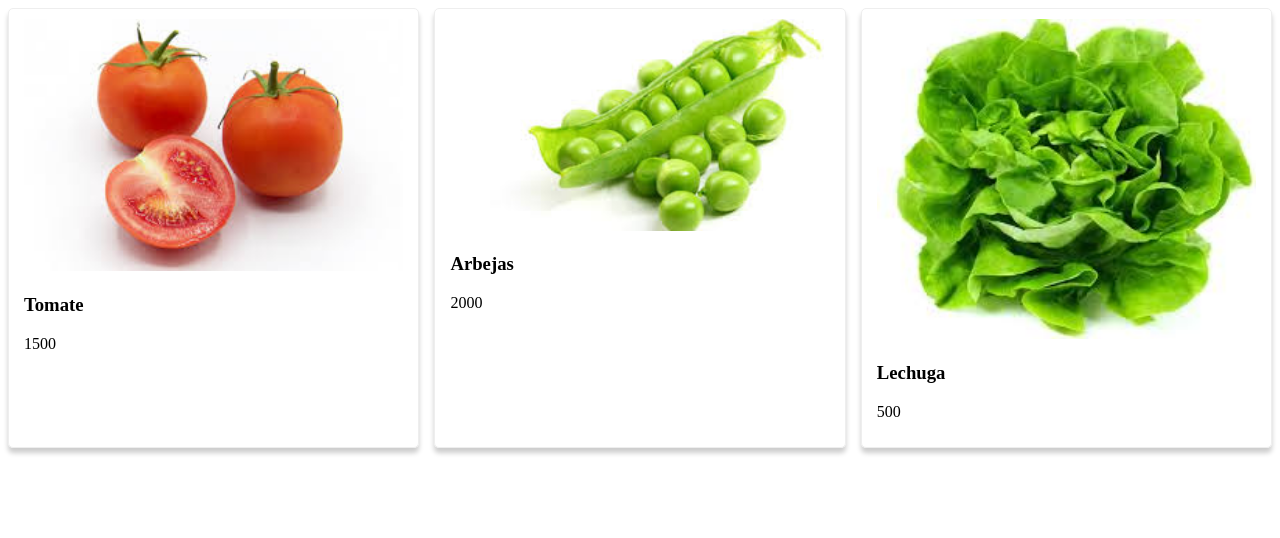
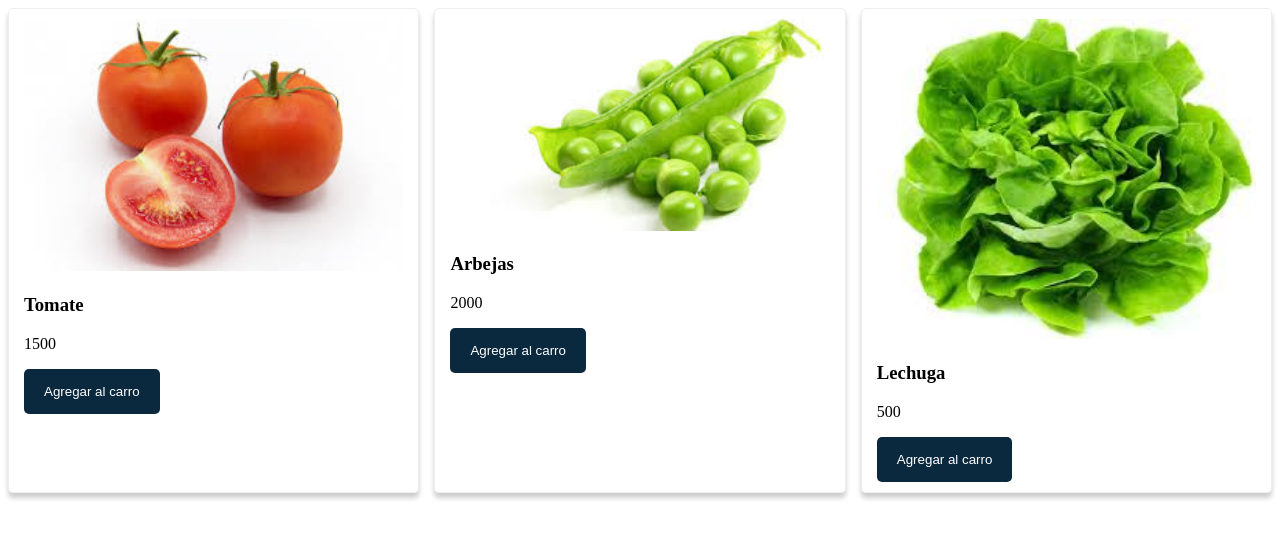
Before and after one commit to PabloRoves/29-proyecto-carro-de-compras, a React (Vite) app: page / in a window 1280 px wide. Shown: the top 538 px of the page. Built offline with nearby package versions, Linux system fonts and the light colour scheme.

Commit message:
Se implementa subsección 191 - Botón para agregar al carro.

```diff
--- /dev/null
+++ b/src/components/Button.jsx
@@ -0,0 +1,22 @@
+import { Component } from 'react'
+
+const styles = {
+    button: {
+        backgroundColor: '#0A283E',
+        color: '#fff',
+        padding: '15px 20px',
+        border: 'none',
+        borderRadius: '5px',
+        cursor: 'pointer',
+
+    }
+}
+class Button extends Component{
+    render(){
+        return(
+            <button style={styles.button} {...this.props}></button>
+        )
+    }
+}
+
+export default Button;
--- a/src/components/Producto.jsx
+++ b/src/components/Producto.jsx
@@ -1,4 +1,5 @@
 import { Component } from "react"
+import Button from './Button'
 
 const styles = {
   producto: {
@@ -15,12 +16,18 @@
 
 class Producto extends Component {
   render() {
-    const {producto }= this.props;
+    const {producto, agregarAlCarro}= this.props;
+    console.log(agregarAlCarro);
+    console.log(producto);
+
     return (
       <div style={styles.producto}>
         <img style={styles.img} alt={producto.name} src={producto.img}  />
         <h3>{ producto.name}</h3>
         <p>{ producto.price}</p>
+        <Button onClick={() => agregarAlCarro(producto)}>
+          Agregar al carro
+        </Button>
       </div>
     )
   }
```
